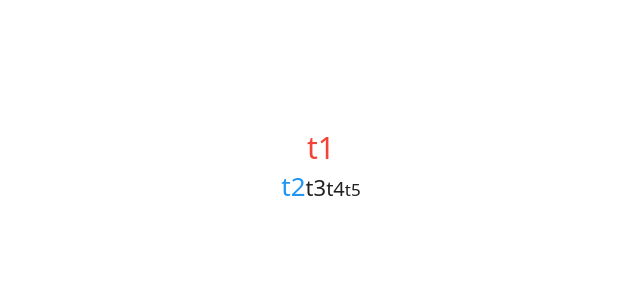
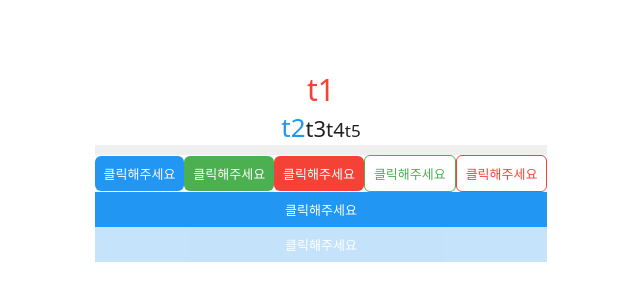
Before and after one commit to geunee92/Mcard, a React (Vite) app: page / in a window 1280 px wide. Shown: the part 234-534 px from the top of the page, without its empty margins (319-959 px from the left). Built offline with nearby package versions, Linux system fonts and the light colour scheme.

Commit message:
feat: button 컴포넌트 추가

```diff
--- a/src/App.tsx
+++ b/src/App.tsx
@@ -1,5 +1,6 @@
 import './App.css'
 import Text from '@shared/Text'
+import Button from './components/shared/Button'
 
 function App() {
   return (
@@ -13,6 +14,22 @@ function App() {
       <Text typography="t3">t3</Text>
       <Text typography="t4">t4</Text>
       <Text>t5</Text>
+
+      <div style={{ height: 10, width: '100%', background: '#efefef' }} />
+
+      <Button>클릭해주세요</Button>
+      <Button color="success">클릭해주세요</Button>
+      <Button color="error">클릭해주세요</Button>
+      <Button color="success" weak={true}>
+        클릭해주세요
+      </Button>
+      <Button color="error" weak={true}>
+        클릭해주세요
+      </Button>
+      <Button full={true}>클릭해주세요</Button>
+      <Button full={true} disabled={true}>
+        클릭해주세요
+      </Button>
     </div>
   )
 }
--- /dev/null
+++ b/src/components/shared/Button.tsx
@@ -0,0 +1,45 @@
+import { css } from '@emotion/react'
+import styled from '@emotion/styled'
+import {
+  ButtonColor,
+  ButtonSize,
+  buttonColorMap,
+  buttonWeakMap,
+  buttonSizeMap,
+} from '@styles/button'
+
+interface ButtonProps {
+  color?: ButtonColor
+  size?: ButtonSize
+  weak?: boolean
+  full?: boolean
+  disabled?: boolean
+}
+
+const Button = styled.button<ButtonProps>(
+  {
+    cursor: 'pointer',
+    fontWeight: 'bold',
+    borderRadius: '6px',
+  },
+  ({ color = 'primary', weak }) =>
+    weak ? buttonWeakMap[color] : buttonColorMap[color],
+  ({ size = 'small' }) => buttonSizeMap[size],
+  ({ full }) =>
+    full
+      ? css`
+          display: block;
+          width: 100%;
+          border-radius: 0;
+        `
+      : undefined,
+  ({ disabled }) =>
+    disabled
+      ? css`
+          opacity: 0.26;
+          cursor: initial;
+        `
+      : undefined,
+)
+
+export default Button
--- /dev/null
+++ b/src/styles/button.ts
@@ -0,0 +1,53 @@
+import { css } from '@emotion/react'
+import { colors } from './colorPalette'
+
+export const buttonColorMap = {
+  primary: css`
+    background-color: ${colors.blue};
+    color: ${colors.white};
+  `,
+  success: css`
+    background-color: ${colors.green};
+    color: ${colors.white};
+  `,
+  error: css`
+    background-color: ${colors.red};
+    color: ${colors.white};
+  `,
+}
+
+export const buttonWeakMap = {
+  primary: css`
+    background-color: ${colors.white};
+    color: ${colors.blue};
+    border: 1px solid ${colors.blue};
+  `,
+  success: css`
+    background-color: ${colors.white};
+    color: ${colors.green};
+    border: 1px solid ${colors.green};
+  `,
+  error: css`
+    background-color: ${colors.white};
+    color: ${colors.red};
+    border: 1px solid ${colors.red};
+  `,
+}
+
+export const buttonSizeMap = {
+  small: css`
+    font-size: 13px;
+    padding: 8px 9px;
+  `,
+  medium: css`
+    font-size: 15px;
+    padding: 10px 15px;
+  `,
+  large: css`
+    font-size: 18px;
+    padding: 12px 10px;
+  `,
+}
+
+export type ButtonColor = keyof typeof buttonColorMap
+export type ButtonSize = keyof typeof buttonSizeMap
```
